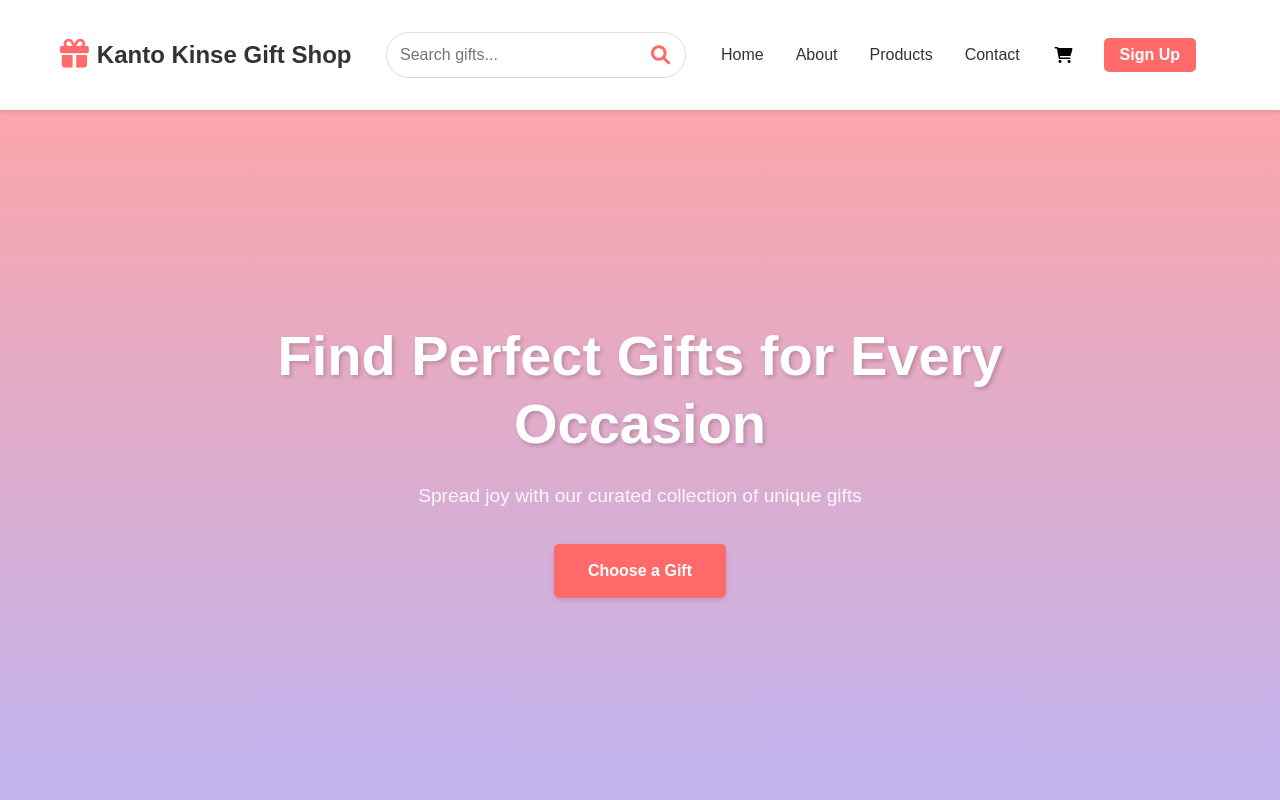
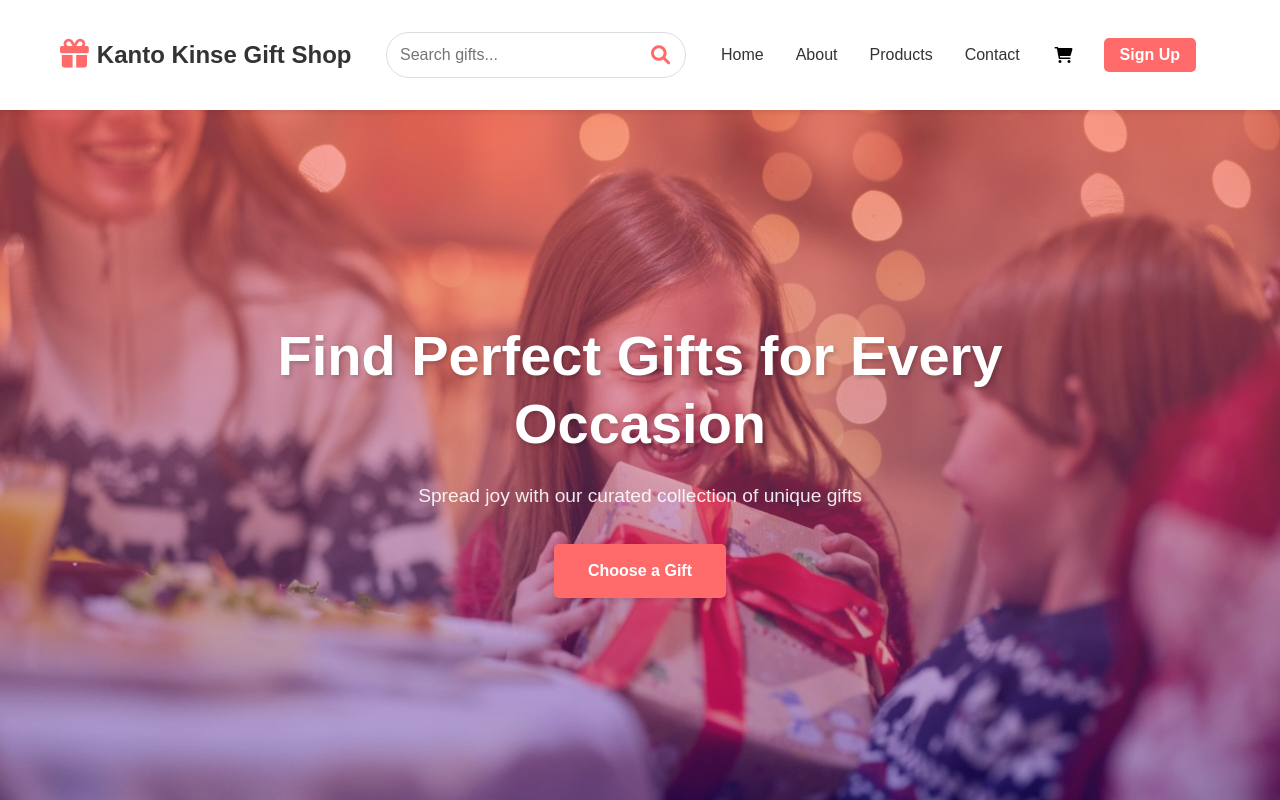
Before and after one commit to gesterjohn143/Group12, a plain HTML site: page index.html in a window 1280 px wide. Shown: the top 800 px of the page. Drawn offline with Linux system fonts and the light colour scheme.

Commit message:
Update index.css

```diff
--- a/index.css
+++ b/index.css
@@ -158,7 +158,7 @@ main {
 
 /* Hero Section */
 .hero {
-    background: url('assets/background.png');
+    background: url('background.png');
     background-size: cover;
     background-position: center;
     height: 100vh;
```
